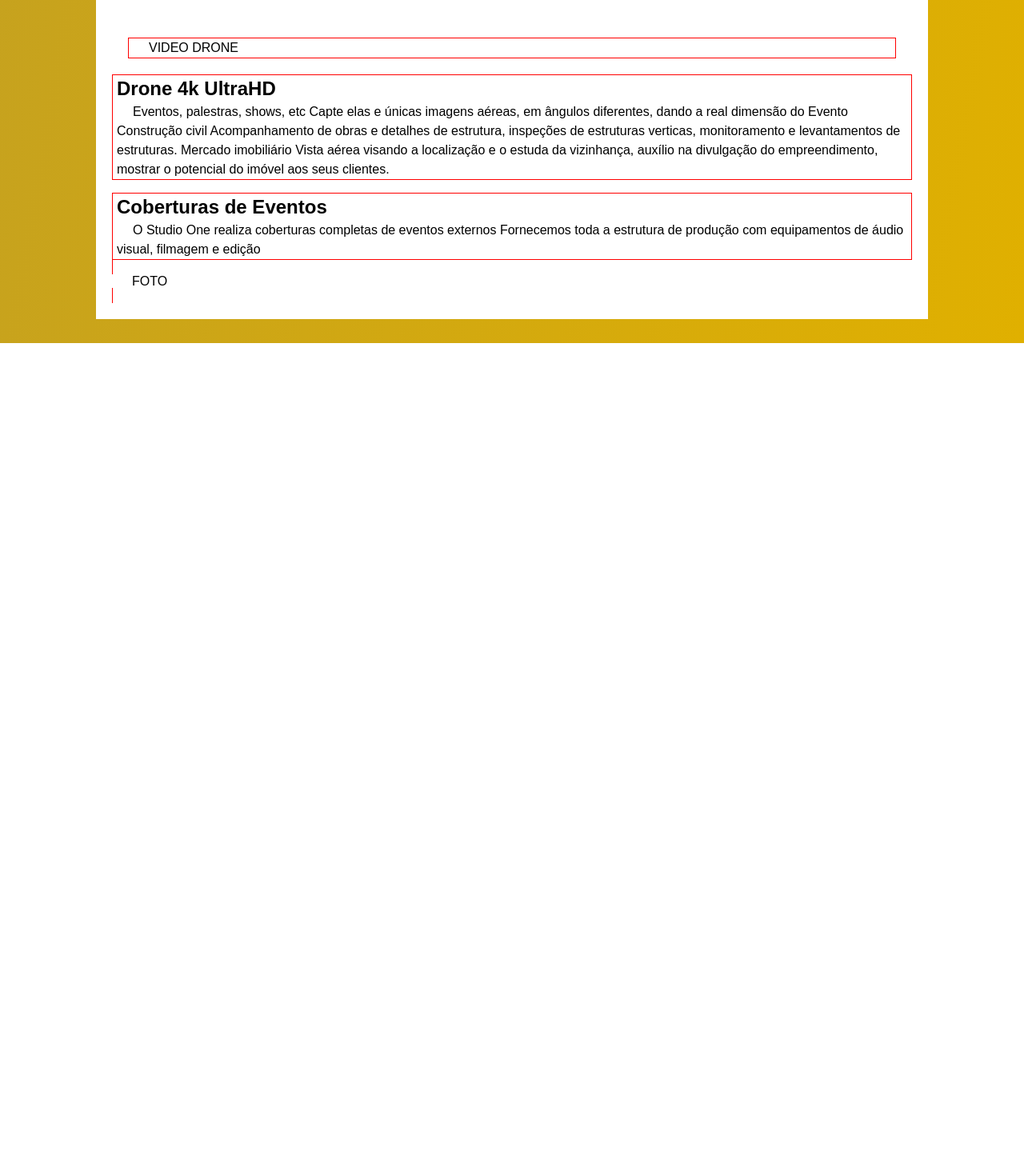
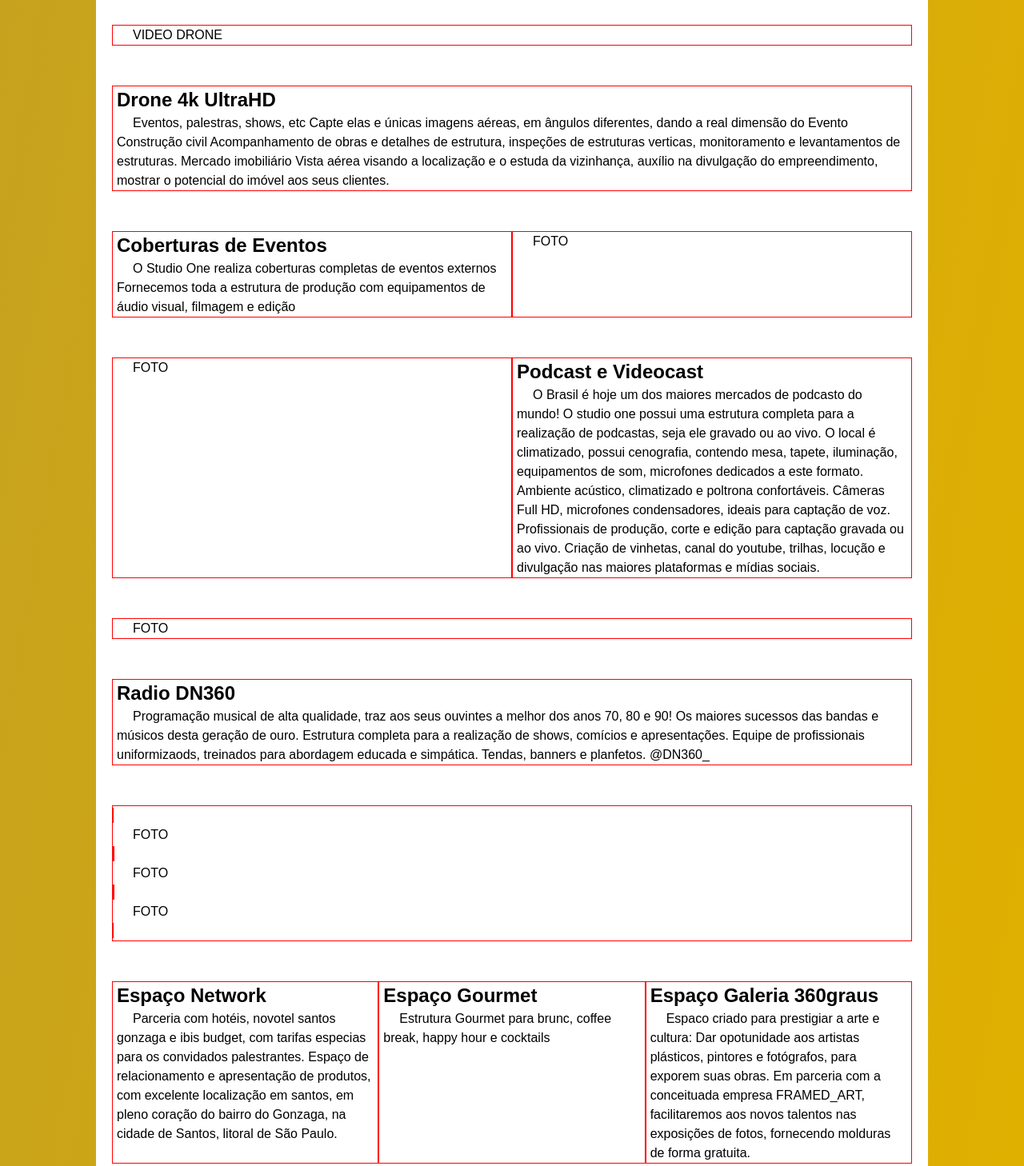
Before and after one commit to Murilloww/studioone, a plain HTML site: page index.html in a window 1280 px wide. Shown: the part 761-2219 px from the top of the page at 80% size. Before the commit the page ends 1190 px from the top, so only its background shows below. Drawn offline with Linux system fonts and the light colour scheme.

Commit message:
organiznado o codigo

```diff
--- a/index.html
+++ b/index.html
@@ -11,7 +11,7 @@
 <body>
     <header>
         <nav>
-            <a href="#h1__studio1">Home</a>
+            <a href="">Home</a>
             <a href="">Sobre</a>
             <a href="">Serviços</a>
             <a href="">Contatos</a>
@@ -19,26 +19,22 @@
     </header>
     <main>
         <article>
-            <div id="div__studio1">
-                <h1 id="h1__studio1">Studio Multi Plataforma</h1>
+            <div>
+                <h1>Studio Multi Plataforma</h1>
                 <p>Com uma proposta diferenciada e pensada em atender de forma ampla e completa seus clientes, o Studio One tem como missão possibilitar as empresas parceiras a terem várias ações de serviços e estratégias elaboradas por uma equipe multidisciplinar compostar por profissionais experientes que personalizarão as açõs específicas de cada empresa, de momo a não ter receitas prontas e copiadas.
                     Com produtores, editores, roteiristas, jornalistas, publicitários especializados em amrketing digitial, nossa equipe atuará de forma a entender os objetivos de cada empresa.
                 </p>
             </div>
-
-            <picture id="picture__studio1">
+            <picture>
                 <p>FOTO</p>
             </picture>
-
         </article>
 
         <article>
-
-            <picture id="picture__studio2">
+            <picture>
                 <p>FOTO</p>
             </picture>
-
-            <div id="div__studio2">
+            <div>
                 <h1>O Studio</h1>
                 <p>O Studio One foi projetado por profissionais para ser um ambiente agradável de produção audiovusial, com inúmeras possibilidades de cenários.
 
@@ -58,12 +54,11 @@
             </div>
         </article>
 
-           <aside id="aside__drone">
-                <div id="video__drone">
+        <aside>
             <p>VIDEO DRONE</p>
-                </div>
-
-                <div id="div__drone">
+        </aside>
+        <article>
+            <div>
                 <h1>Drone 4k UltraHD</h1>
                 <p>Eventos, palestras, shows, etc
                     Capte elas e únicas imagens aéreas, em ângulos diferentes, dando a real dimensão do Evento
@@ -75,19 +70,77 @@
                     Vista aérea visando a localização e o estuda da vizinhança, auxílio na divulgação do empreendimento, mostrar o potencial do imóvel aos seus clientes.
                 </p>
             </div>
-            </aside>
+        </article>
 
-        <article id="article__coberturaEvento">
-            <div >
+        <article>
+            <div>
                 <h1>Coberturas de Eventos</h1>
                 <p>O Studio One realiza coberturas completas de eventos externos
                     Fornecemos toda a estrutura de produção com equipamentos de áudio visual, filmagem e edição</p>
             </div>
+            <picture>
+                <p>FOTO</p>
+            </picture>
         </article>
-        <picture id="picture__coberturaEvento">
+
+        <article>
+            <picture>
+                <p>FOTO</p>
+            </picture>
+            <div>
+                <h1>Podcast e Videocast</h1>
+                <p>O Brasil é hoje um dos maiores mercados de podcasto do mundo!
+                    O studio one possui uma estrutura completa para a realização de podcastas, seja ele gravado ou ao vivo. O local é climatizado, possui cenografia, contendo mesa, tapete, iluminação, equipamentos de som, microfones dedicados a este formato.
+                    Ambiente acústico, climatizado e poltrona confortáveis. Câmeras Full HD, microfones condensadores, ideais para captação de voz. Profissionais de produção, corte e edição para captação gravada ou ao vivo. Criação de vinhetas, canal do youtube, trilhas, locução e divulgação nas maiores plataformas e mídias sociais.</p>
+            </div>
+        </article>
+
+
+        <aside>
+            <p>FOTO</p>
+        </aside>
+        <article>
+            <div>
+                <h1>Radio DN360</h1>
+                <p>Programação musical de alta qualidade, traz aos seus ouvintes a melhor dos anos 70, 80 e 90!
+                    Os maiores sucessos das bandas e músicos desta geração de ouro.
+                    Estrutura completa para a realização de shows, comícios e apresentações. Equipe de profissionais uniformizaods, treinados para abordagem educada e simpática. Tendas, banners e planfetos. @DN360_</p>
+            </div>
+        </article>
+
+
+        <aside>
+            <picture id="foto__esquerda" >
                 <p>FOTO</p>
             </picture>
 
+            <picture id="foto__meio">
+                <p>FOTO</p>
+            </picture>
+
+            <picture id="foto__direita">
+                <p>FOTO</p>
+            </picture>
+        </aside>
+
+        <article>
+
+            <div id="div__esquerda">
+                <h1>Espaço Network</h1>
+                <p>Parceria com hotéis, novotel santos gonzaga e ibis budget, com tarifas especias para os convidados palestrantes.
+                    Espaço de relacionamento e apresentação de produtos, com excelente localização em santos, em pleno coração do bairro do Gonzaga, na cidade de Santos, litoral de São Paulo.</p>
+            </div>
+
+            <div id="div__meio">
+                <h1>Espaço Gourmet</h1>
+                <p>Estrutura Gourmet para brunc, coffee break, happy hour e cocktails</p>
+            </div>
+
+            <div id="direita">
+                <h1>Espaço Galeria 360graus</h1>
+                <p>Espaco criado para prestigiar a arte e cultura: Dar opotunidade aos artistas plásticos, pintores e fotógrafos, para exporem suas obras. Em parceria com a conceituada empresa FRAMED_ART, facilitaremos aos novos talentos nas exposições de fotos, fornecendo molduras de forma gratuita.</p>
+            </div>
+        </article>
     </main>
     <footer>
 
--- a/styles/main.css
+++ b/styles/main.css
@@ -8,7 +8,6 @@
     padding: 20px;
 }
 
-
 article{
     display: flex;
     line-height: 1.5em;
@@ -17,7 +16,8 @@
 
 aside{
     line-height: 1.5em;
-    margin-top: 50px;
+    margin-block: 50px;
+    border: 1px solid red;
 }
 
 h1{
@@ -29,24 +29,16 @@
     text-indent: 20px;
 }
 
-
-#div__studio1, #picture__studio1{
+div{
     border: 1px solid red;
     flex: 1;
 }
 
-#div__studio2, #picture__studio2, #article__coberturaEvento, #picture__coberturaEvento{
-    margin-top: 1em;
+picture{
     border: 1px solid red;
     flex: 1;
 }
 
-#div__drone, #aside_drone{
-    margin-top: 1em;
-    border: 1px solid red ;
+#foto__esquerda{
+
 }
-
-#video__drone{
-    margin: 20px;
-    border: 1px solid red;
-}
```
Lines whose indentation alone changed are shown as unchanged.
